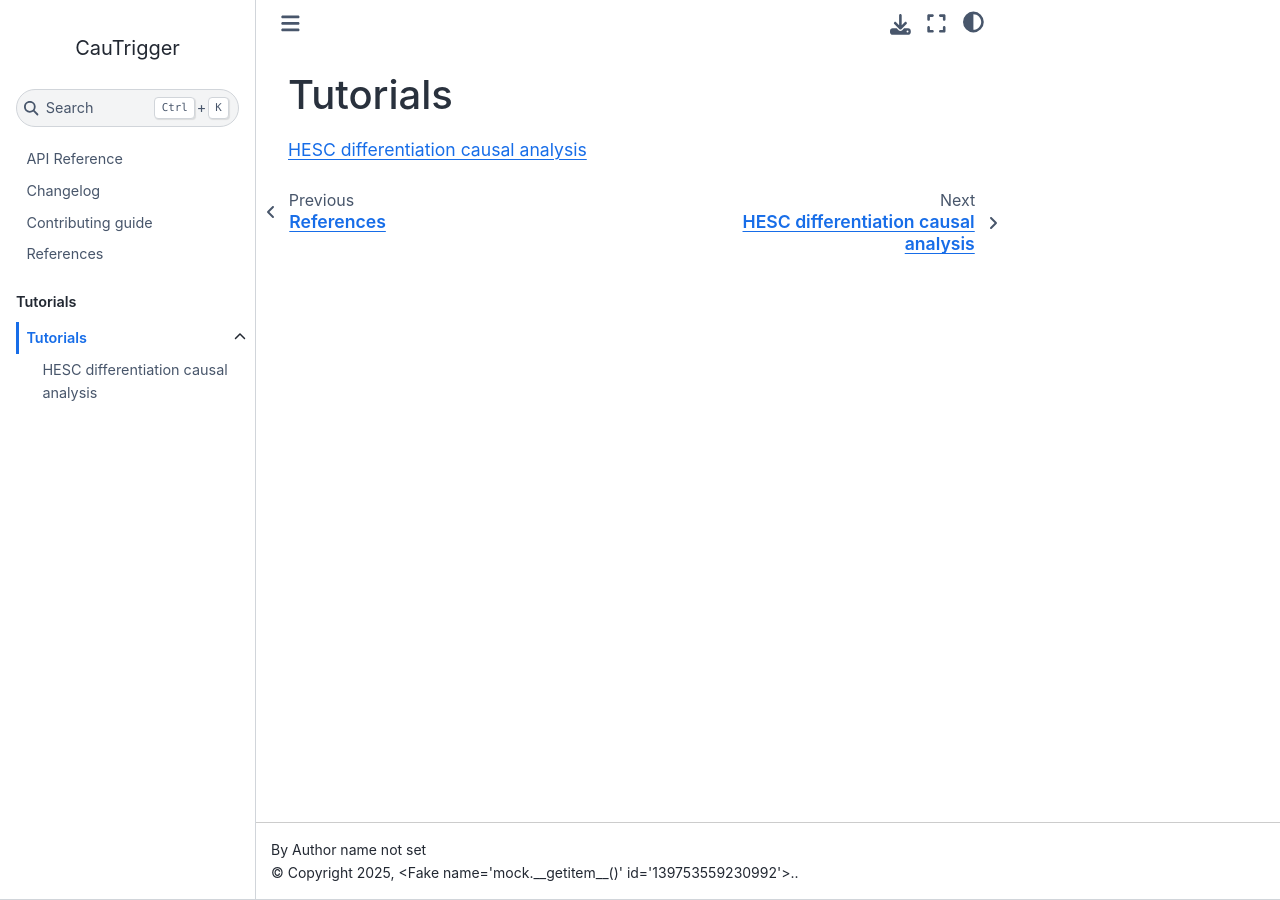
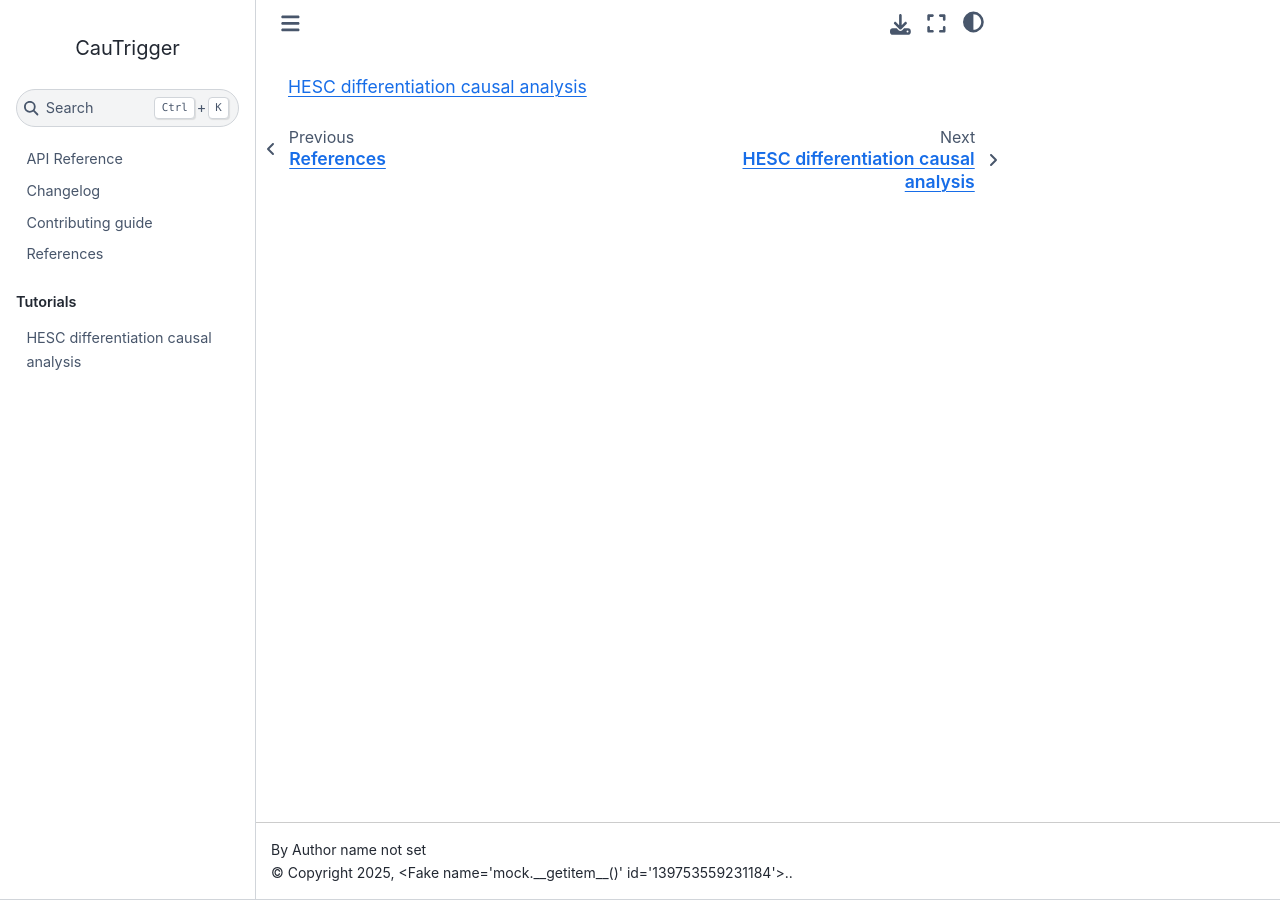
Before and after one commit to ChengmingZhang-CAS/CauTrigger, a Sphinx documentation site: the page built from docs/notebooks/index.md, in a window 1280 px wide. Built offline with Sphinx 7.4.7 and the Sphinx Book theme 1.1.4, drawn with Linux system fonts in a browser that asks for light colours; pages that are not in the unit, such as notebooks, are missing from menus; the version number is read from the project's files by our own code.

Commit message:
Update index.md

````diff
--- a/docs/notebooks/index.md
+++ b/docs/notebooks/index.md
@@ -1,5 +1,3 @@
-# Tutorials
-
 ```{toctree}
 :maxdepth: 1
 
````
